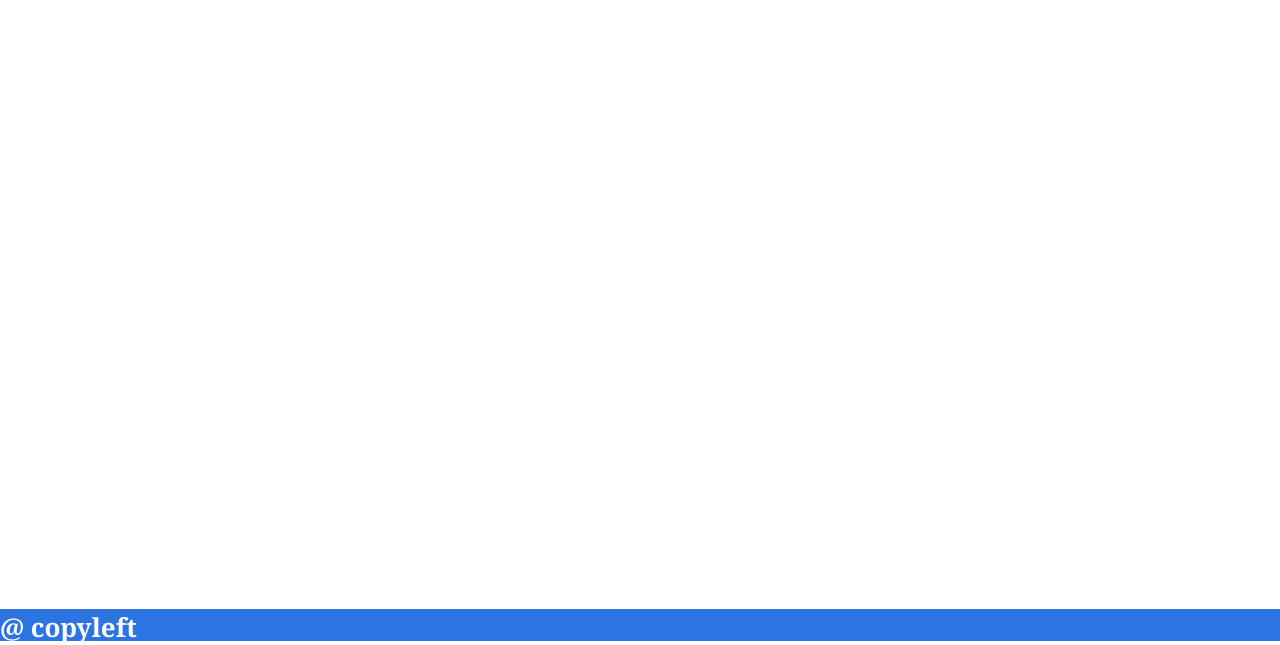
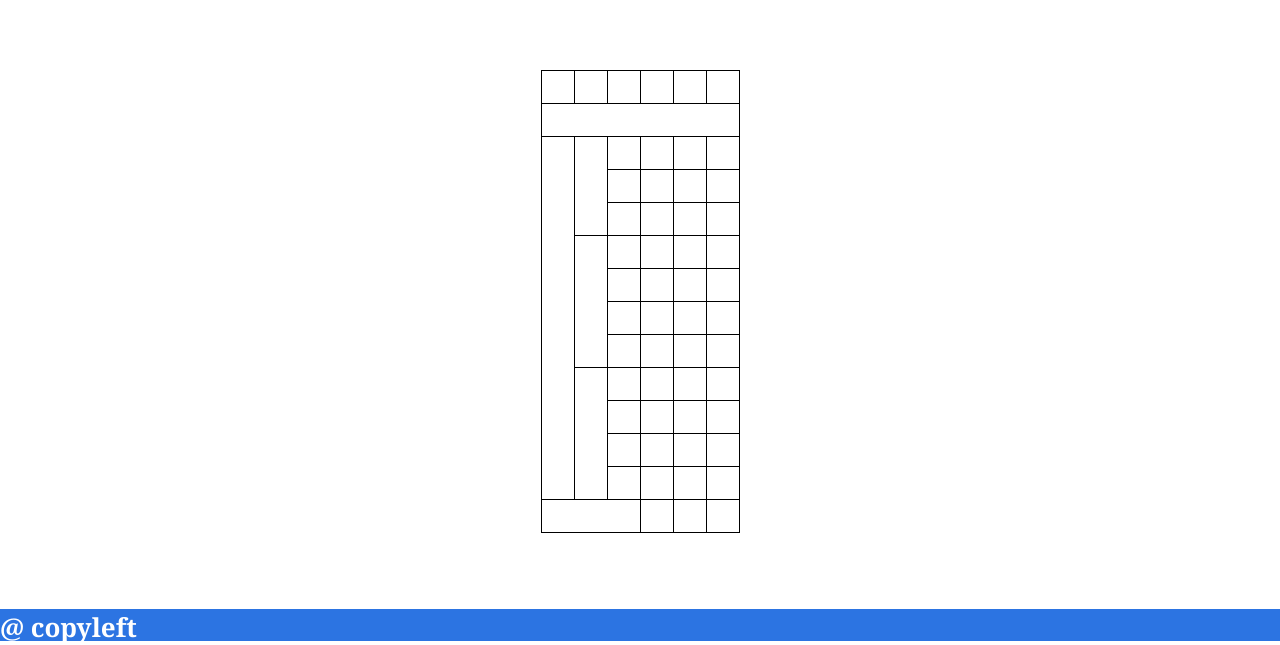
Before and after one commit to TalesHuais/Atividade_Lab_Web, a plain HTML site: page curso.html in a window 1280 px wide. Shown: the part 159-804 px from the top of the page. Drawn offline with Linux system fonts and the light colour scheme.

Commit message:
Add files via upload

```diff
--- a/curso.html
+++ b/curso.html
@@ -40,7 +40,95 @@
 
     <main>
         <section class="principal">
-
+            <table>
+                <tr>
+                    <td></td>
+                    <td></td>
+                    <td></td>
+                    <td></td>
+                    <td></td>
+                    <td></td>
+                </tr>
+                <tr>
+                    <td colspan="6"></td>
+                </tr>
+                <tr>
+                    <td rowspan="11"></td>
+                    <td rowspan="3"></td>
+                    <td></td>
+                    <td></td>
+                    <td></td>
+                    <td></td>
+                </tr>
+                <tr>
+                    <td></td>
+                    <td></td>
+                    <td></td>
+                    <td></td>
+                </tr>
+                <tr>
+                    <td></td>
+                    <td></td>
+                    <td></td>
+                    <td></td>
+                </tr>
+                <tr>
+                    <td rowspan="4"></td>
+                    <td></td>
+                    <td></td>
+                    <td></td>
+                    <td></td>
+                </tr>
+                <tr>
+                    <td></td>
+                    <td></td>
+                    <td></td>
+                    <td></td>
+                </tr>
+                <tr>
+                    <td></td>
+                    <td></td>
+                    <td></td>
+                    <td></td>
+                </tr>
+                <tr>
+                    <td></td>
+                    <td></td>
+                    <td></td>
+                    <td></td>
+                </tr>
+                <tr>
+                    <td rowspan="4"></td>
+                    <td></td>
+                    <td></td>
+                    <td></td>
+                    <td></td>
+                </tr>
+                <tr>
+                    <td></td>
+                    <td></td>
+                    <td></td>
+                    <td></td>
+                </tr>
+                <tr>
+                    <td></td>
+                    <td></td>
+                    <td></td>
+                    <td></td>
+                </tr>
+                <tr>
+                    <td></td>
+                    <td></td>
+                    <td></td>
+                    <td></td>
+                </tr>
+                <tr>
+                    <td colspan="3"></td>
+                    <td></td>
+                    <td></td>
+                    <td></td>
+                </tr>
+            </table>
 
         </section>
     </main>
--- a/style.css
+++ b/style.css
@@ -110,3 +110,9 @@ div {
     width: 3rem;
     border-radius: 50%;
 }
+
+table, tr, td{
+    border: 1px solid black;
+    padding: 1rem;
+    border-collapse: collapse;
+}
```
